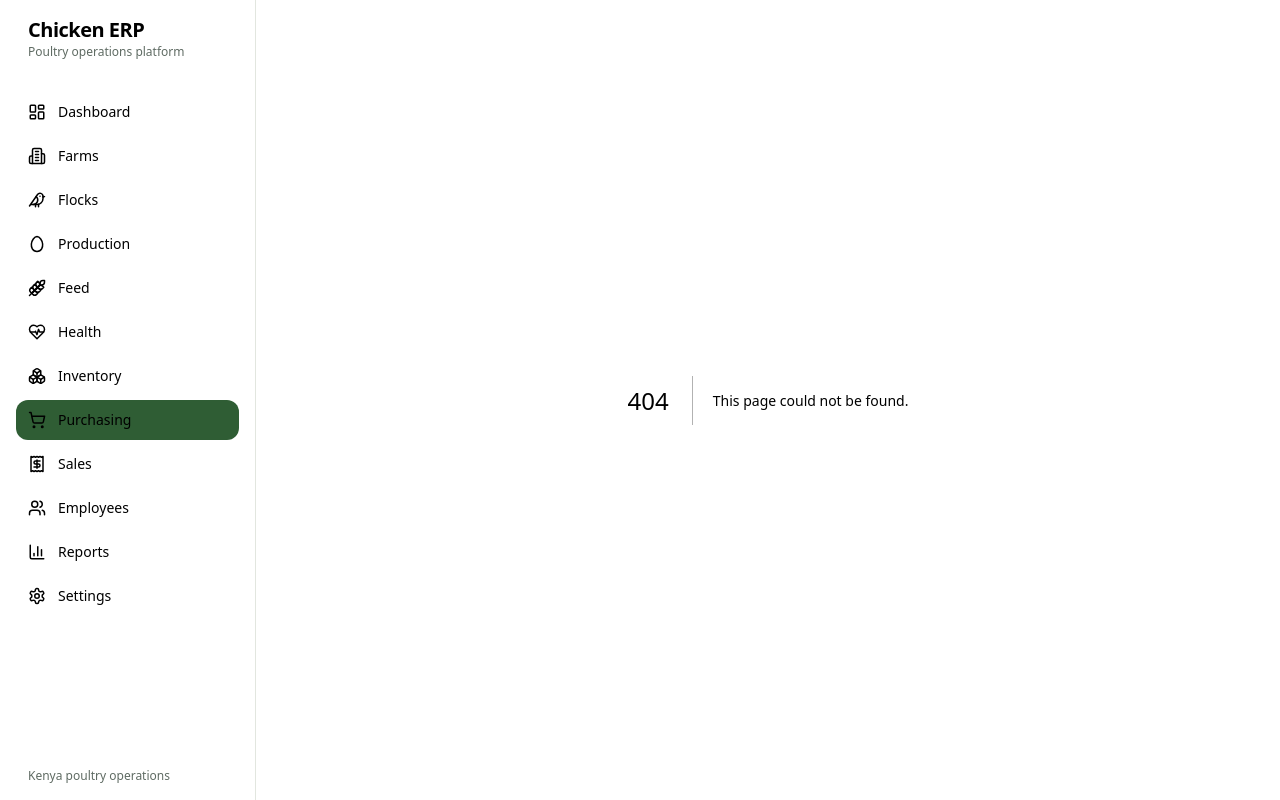
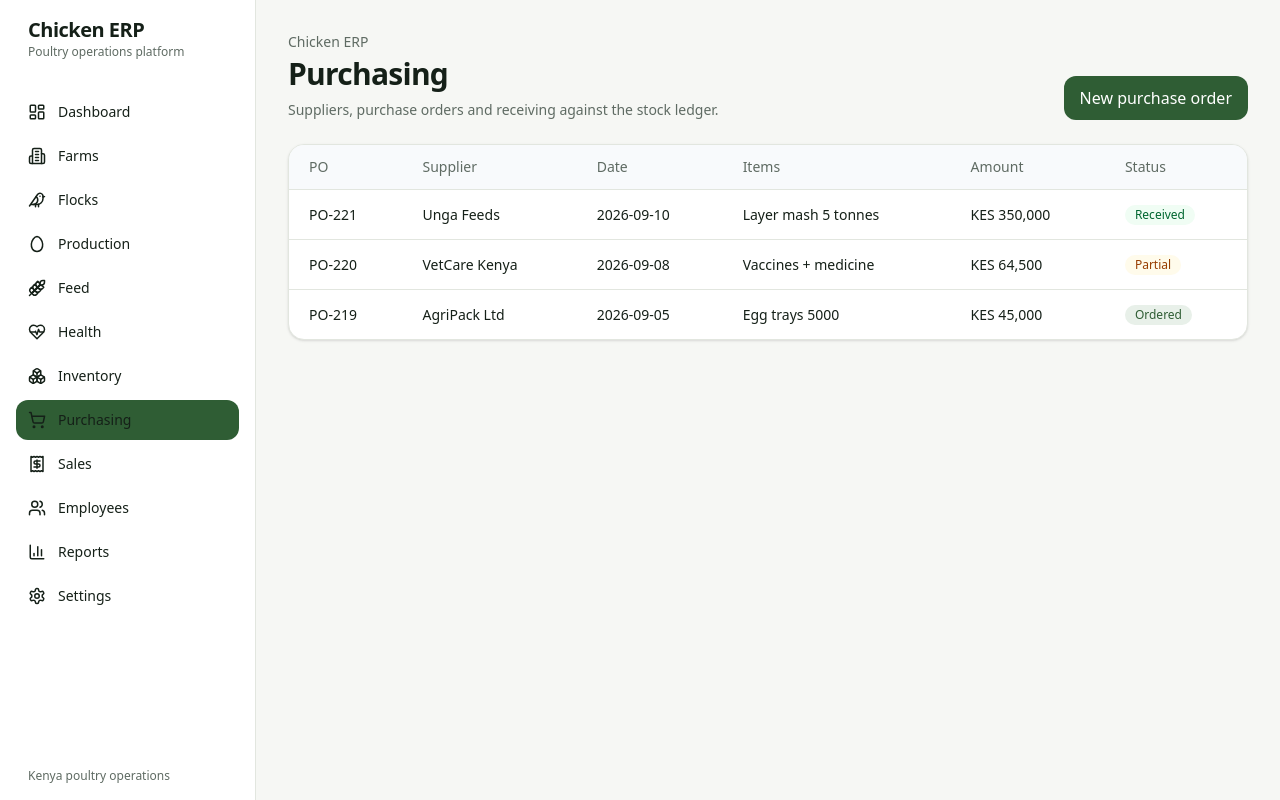
Before and after one commit to Mesharl/chicken-erp, a Next.js app: page /purchasing in a window 1280 px wide. Before the commit this address had no page. Built offline with nearby package versions, Linux system fonts and the light colour scheme.

Commit message:
Add purchasing page

```diff
--- /dev/null
+++ b/src/app/purchasing/page.tsx
@@ -0,0 +1,63 @@
+import { PageHeader } from "@/components/page-header";
+import { Badge } from "@/components/badge";
+import { purchaseOrders } from "@/lib/mock-data";
+
+export default function PurchasingPage() {
+  return (
+    <div className="p-5 md:p-8">
+      <PageHeader
+        title="Purchasing"
+        description="Suppliers, purchase orders and receiving against the stock ledger."
+        action={
+          <button
+            type="button"
+            className="rounded-xl bg-[var(--accent)] px-4 py-2.5 text-sm font-semibold text-white"
+          >
+            New purchase order
+          </button>
+        }
+      />
+
+      <div className="overflow-hidden rounded-2xl border border-[var(--border)] bg-white shadow-sm">
+        <div className="overflow-x-auto">
+          <table className="w-full min-w-[640px] text-left text-sm">
+            <thead className="bg-slate-50 text-[var(--muted)]">
+              <tr>
+                <th className="px-5 py-3 font-medium">PO</th>
+                <th className="px-5 py-3 font-medium">Supplier</th>
+                <th className="px-5 py-3 font-medium">Date</th>
+                <th className="px-5 py-3 font-medium">Items</th>
+                <th className="px-5 py-3 font-medium">Amount</th>
+                <th className="px-5 py-3 font-medium">Status</th>
+              </tr>
+            </thead>
+            <tbody>
+              {purchaseOrders.map((p) => (
+                <tr key={p.id} className="border-t border-[var(--border)]">
+                  <td className="px-5 py-3.5 font-medium">{p.id}</td>
+                  <td className="px-5 py-3.5">{p.supplier}</td>
+                  <td className="px-5 py-3.5">{p.date}</td>
+                  <td className="px-5 py-3.5">{p.items}</td>
+                  <td className="px-5 py-3.5">{p.amount}</td>
+                  <td className="px-5 py-3.5">
+                    <Badge
+                      tone={
+                        p.status === "Received"
+                          ? "success"
+                          : p.status === "Partial"
+                            ? "warning"
+                            : "accent"
+                      }
+                    >
+                      {p.status}
+                    </Badge>
+                  </td>
+                </tr>
+              ))}
+            </tbody>
+          </table>
+        </div>
+      </div>
+    </div>
+  );
+}
```
